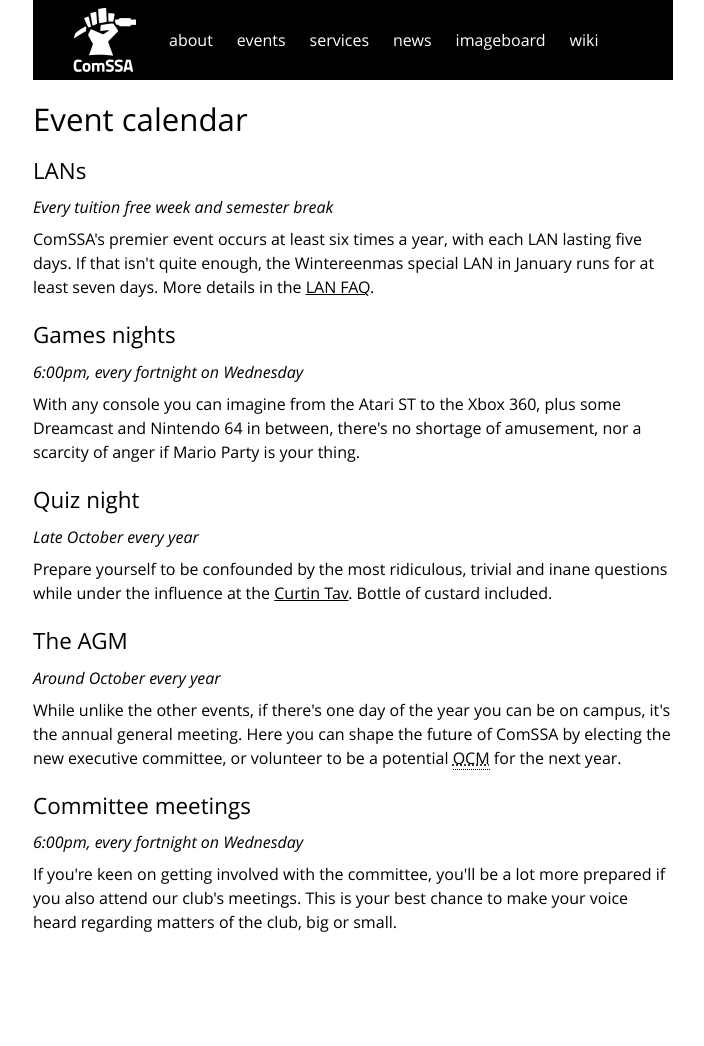
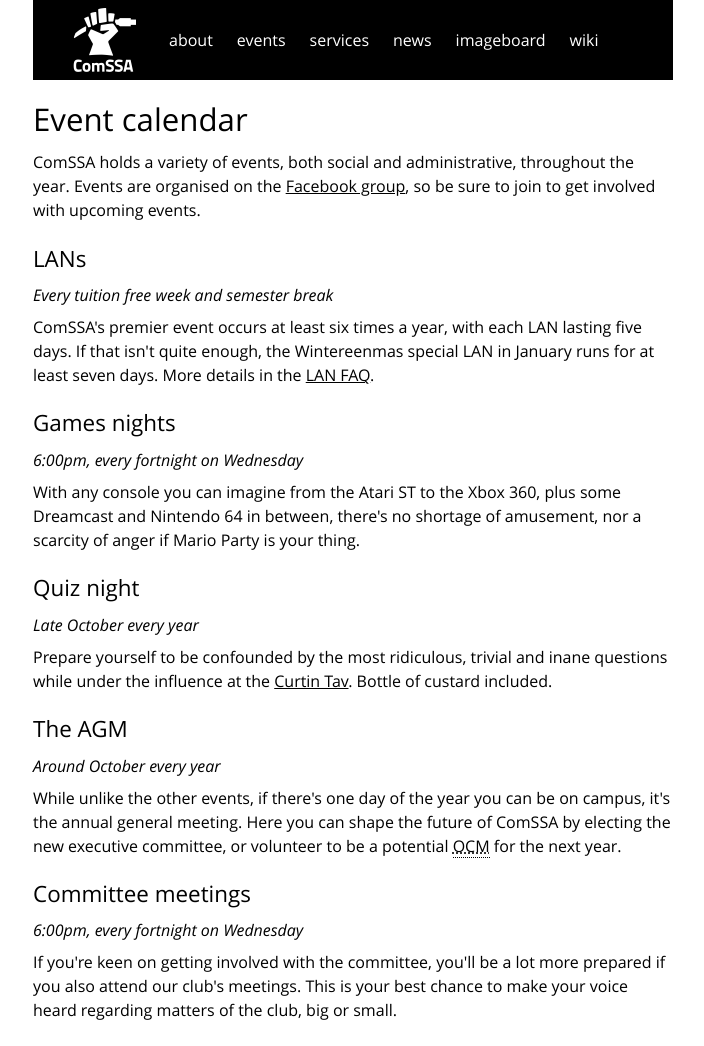
Before and after one commit to ComSSA/www.comssa.org.au, a Jekyll site: the page built from events/index.html, in a window 1280 px wide. Shown: the whole page, without its empty margins (287-991 px from the left). Built offline with Jekyll 4.4.1, drawn with Linux system fonts in a browser that asks for light colours; before the commit the page ends 958 px from its top, so only the background shows below that.

Commit message:
kieran: events are organised on Facebook

```diff
--- a/events/index.html
+++ b/events/index.html
@@ -2,6 +2,11 @@
 layout: default
 title: Event calendar
 ---
+
+<p>ComSSA holds a variety of events, both social and administrative, throughout
+the year. Events are organised on the <a href=
+"https://www.facebook.com/groups/ComSSA/">Facebook group</a>, so be sure to
+join to get involved with upcoming events.
 
 <h2>LANs</h2>
 
```
